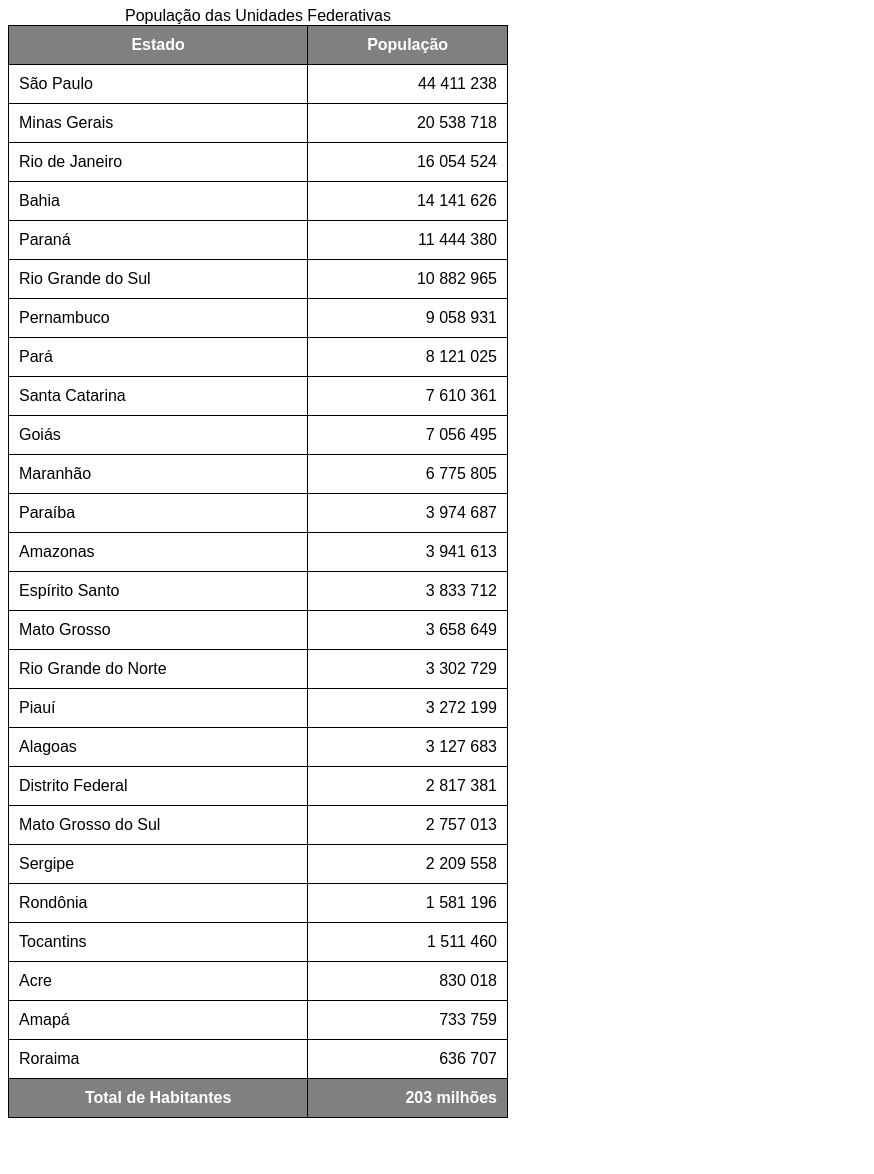
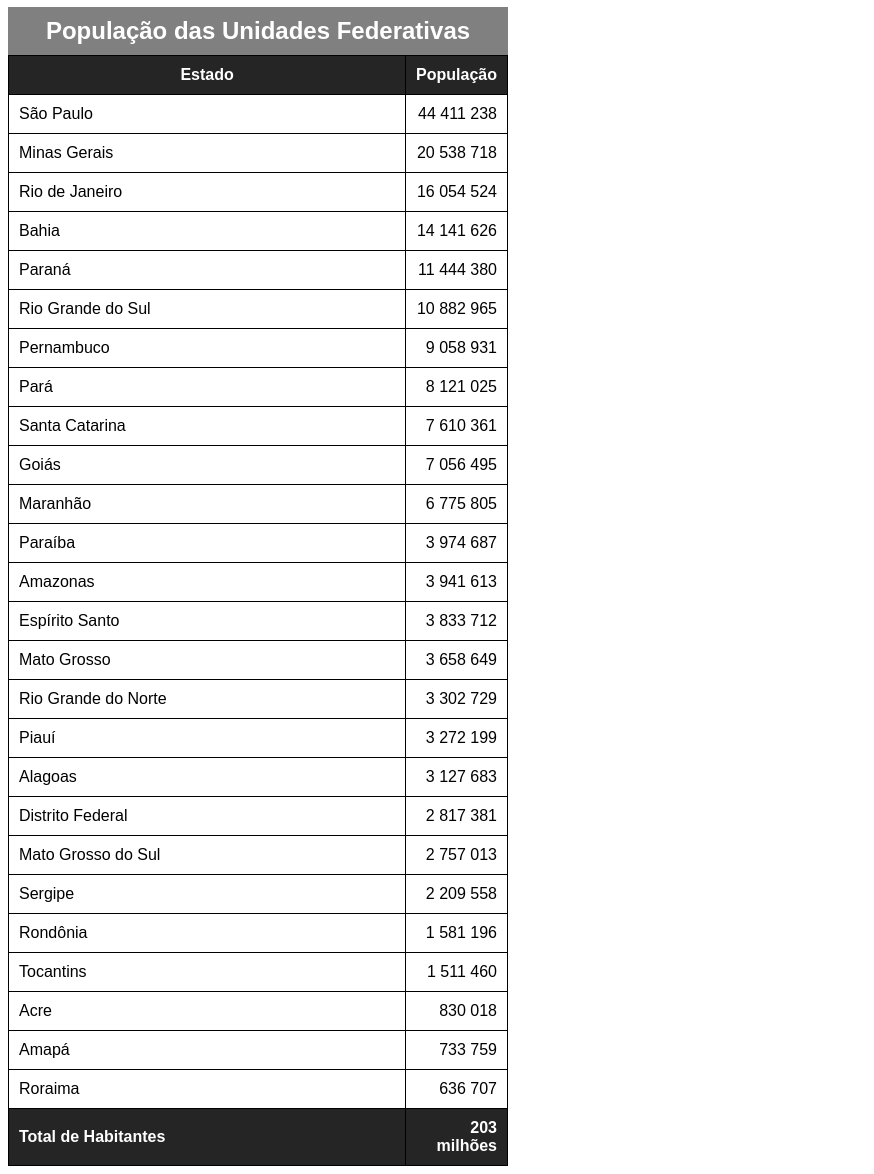
Before and after one commit to adrianovictorn/HTML-CSS-AdrianoV, a plain HTML site: page Exercicios/Ex23/tabela002.html in a window 1280 px wide. Shown: the part 73-1247 px from the top of the page, without its empty margins (0-874 px from the left). Before the commit the page ends 1199 px from the top, so only its background shows below. Drawn offline with Linux system fonts and the light colour scheme.

Commit message:
Update tabela002.html

```diff
--- a/Exercicios/Ex23/tabela002.html
+++ b/Exercicios/Ex23/tabela002.html
@@ -7,6 +7,7 @@
     <style>
         body{
             font-family: Arial, Helvetica, sans-serif;
+            text-align: center;
         }
 
         table{
@@ -17,19 +18,27 @@
         td, th {
             border: 1px solid black;
             padding: 10px;
+            text-align: left;
         }
 
         thead {
-            background-color: gray;
+            background-color: rgba(0, 0, 0, 0.854);
             color:  white;
         }
 
         tfoot{
-            background-color: gray;
+            background-color: rgba(0, 0, 0, 0.854);
             color:  white;
         }
         .num{
             text-align: right;
+        }
+        caption{
+            font-size: 1.5em;
+            font-weight: bold;
+            padding: 10px;
+            background-color: gray;
+            color: white;
         }
 
     </style>
@@ -51,8 +60,8 @@
     <table>
         <caption>População das Unidades Federativas</caption>
         <thead>
-            <th>Estado</th>
-            <th>População</th>
+            <th scope="col" style="text-align: center;">Estado</th>
+            <th scope="col" style="width: 50px;">População</th>
        </thead>
        <tbody>
         <tr>
@@ -162,7 +171,7 @@
        </tbody>
        <tfoot>
         <tr>
-            <th>Total de Habitantes</th>
+            <th scope="row">Total de Habitantes</th>
             <td class="num"><strong>203 milhões</strong></td>
         </tr>
        </tfoot>
```
